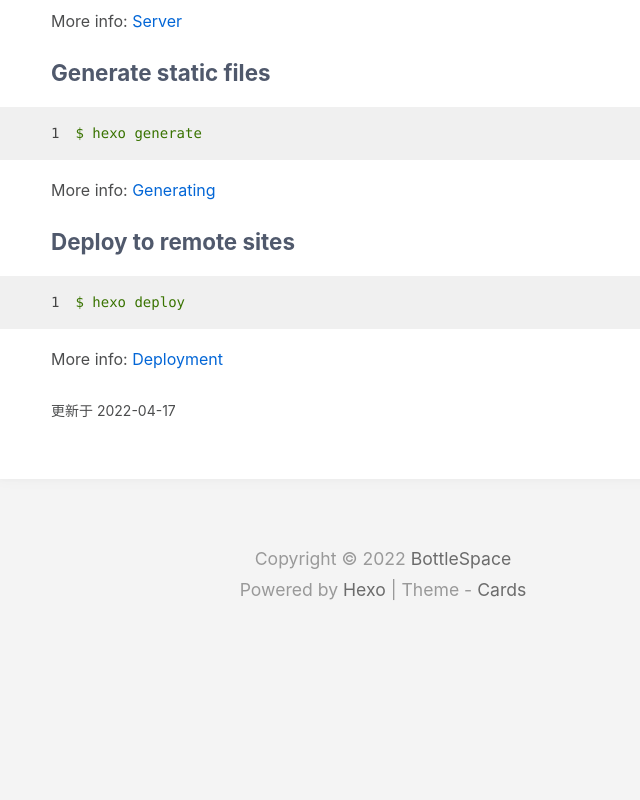
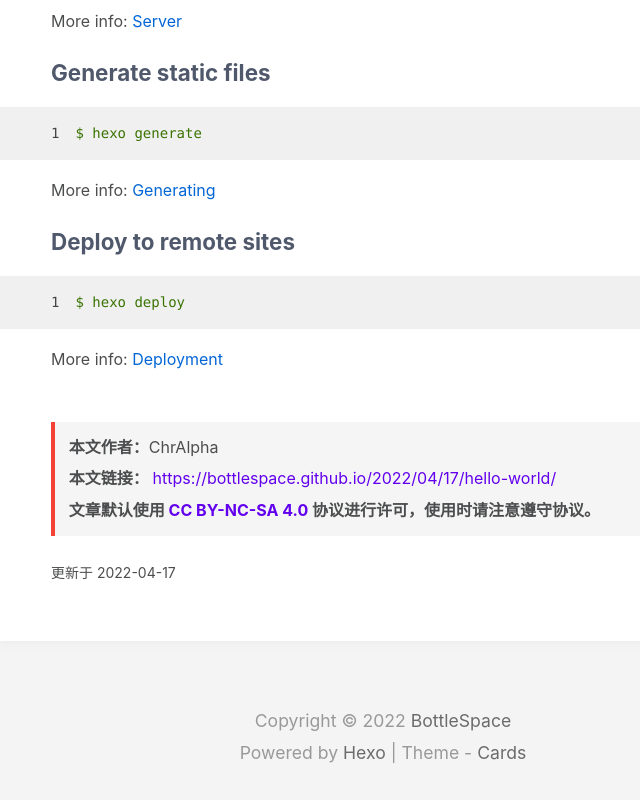
Before and after one commit to bottlespace/bottlespace.github.io, a plain HTML site: page 2022/04/17/hello-world/index.html in a window 1280 px wide. Shown: the part 776-1576 px from the top of the page, without its empty margins (257-897 px from the left). Before the commit the page ends 1414 px from the top, so only its background shows below. Drawn offline with Linux system fonts and the light colour scheme.

Commit message:
Site updated: 2022-04-17 19:43:29

```diff
--- a/2022/04/17/hello-world/index.html
+++ b/2022/04/17/hello-world/index.html
@@ -160,6 +160,24 @@
 
     </div>
 
+    <div class="post__license">
+        <p>
+            <strong>本文作者：</strong>ChrAlpha
+        </p>
+        <p>
+            <strong>
+                本文链接：
+            </strong>
+            <a href="https://bottlespace.github.io/2022/04/17/hello-world/">https://bottlespace.github.io/2022/04/17/hello-world/</a>
+        </p>
+
+            <strong>
+                <p>文章默认使用 <a target="_blank" rel="noopener" href="https://creativecommons.org/licenses/by-nc-sa/4.0/deed.zh">CC BY-NC-SA 4.0</a> 协议进行许可，使用时请注意遵守协议。</p>
+
+            </strong>
+
+    </div>
+
     <div class="post-footer__meta"><p>更新于 2022-04-17</p></div>
     <div class="post-entry__tags"></div>
 </article>
```
